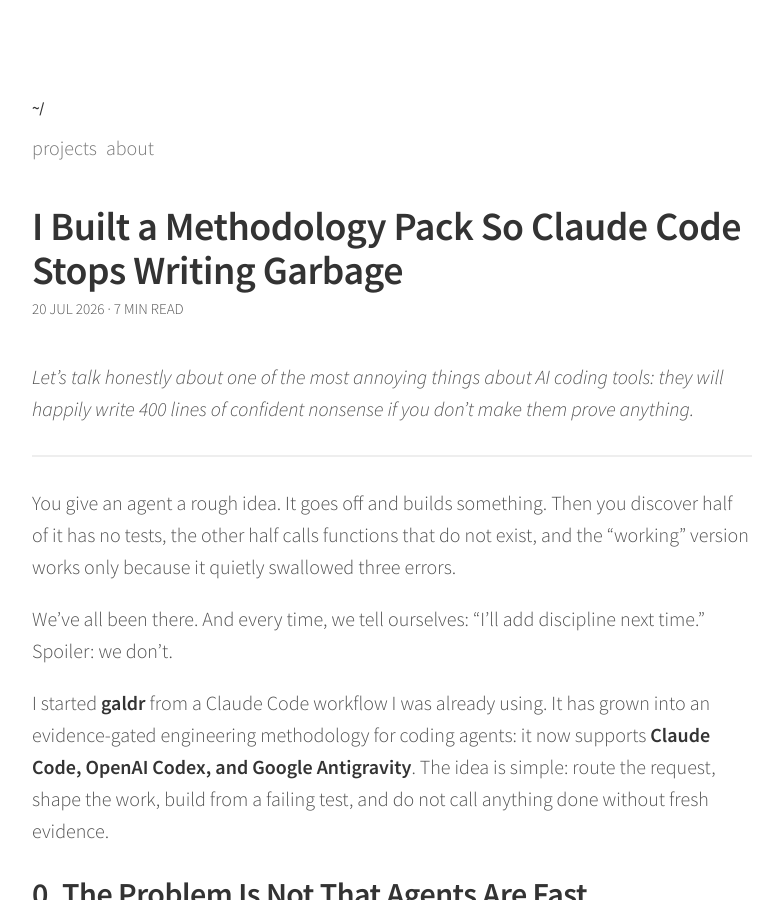
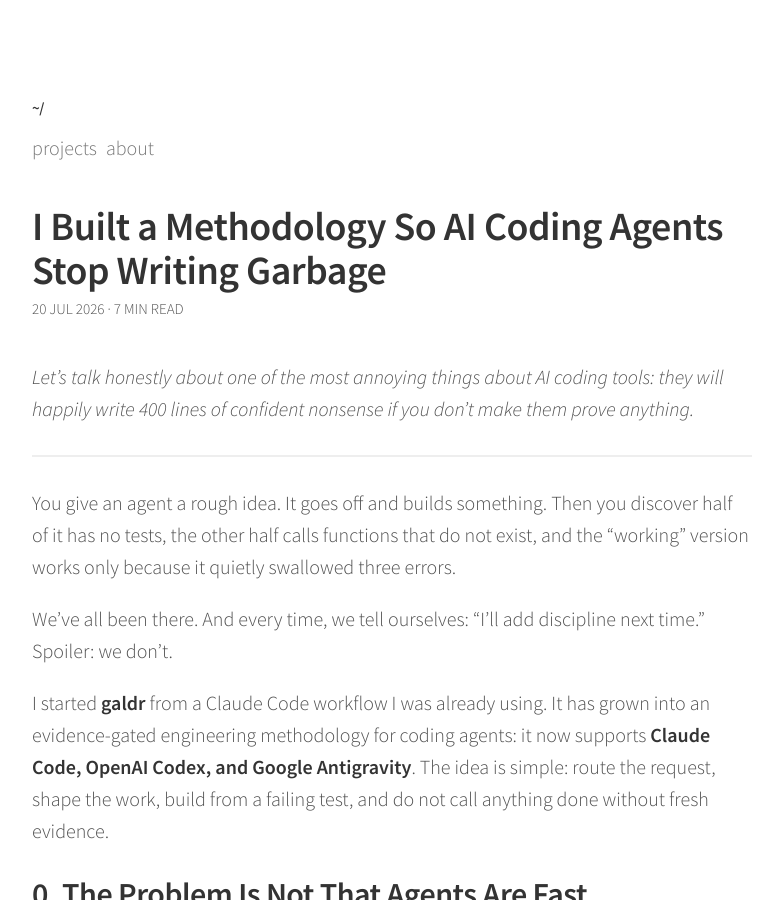
Before and after one commit to nyelonong/nyelonong.github.io, a Jekyll site: the page built from _posts/2026-07-20-galdr-claude-code-methodology.markdown, in a window 1280 px wide and 900 px high. Shown: the whole window, without its empty margins (248-1031 px from the left). Built offline with Jekyll 4.4.1, drawn with Linux system fonts in a browser that asks for light colours.

Commit message:
post: align galdr article title

```diff
--- a/_posts/2026-07-20-galdr-claude-code-methodology.markdown
+++ b/_posts/2026-07-20-galdr-claude-code-methodology.markdown
@@ -1,6 +1,6 @@
 ---
 layout: post
-title:  "I Built a Methodology Pack So Claude Code Stops Writing Garbage"
+title:  "I Built a Methodology So AI Coding Agents Stop Writing Garbage"
 date:   2026-07-20
 categories: [blog]
 ---
```
